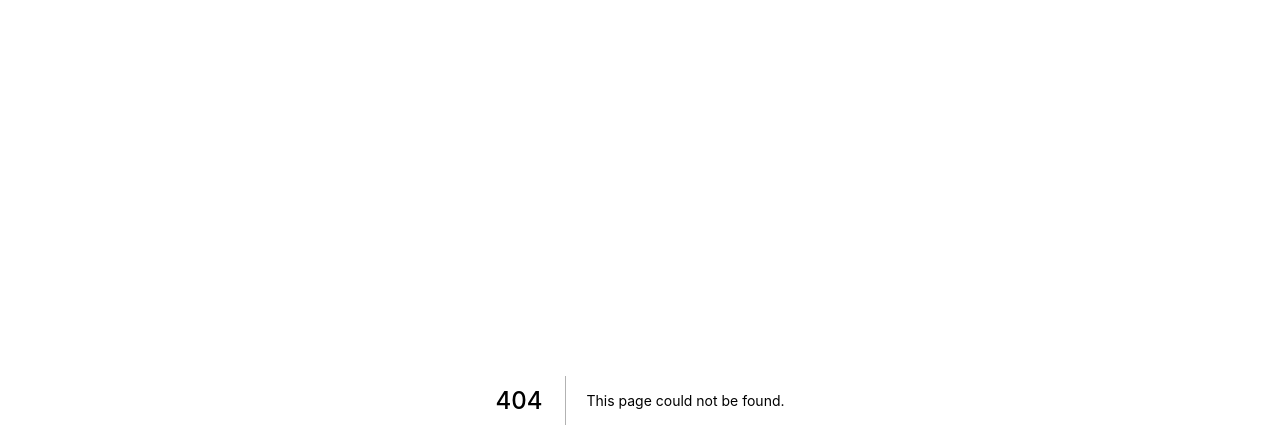
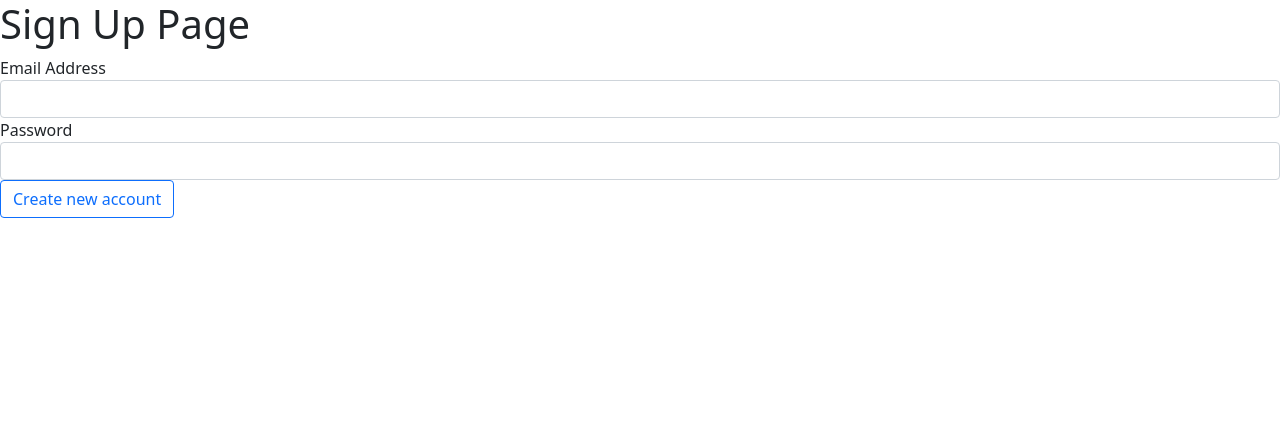
Before and after one commit to akronborn/ment-tix, a Next.js app in the folder client/: page /auth/signup in a window 1280 px wide. Before the commit this address had no page. Shown: the top 448 px of the page. Built offline with nearby package versions, Linux system fonts and the light colour scheme.

Commit message:
added sign up page

```diff
--- /dev/null
+++ b/client/pages/auth/signup.js
@@ -0,0 +1,18 @@
+const SignUp = () => {
+  return (
+    <form>
+      <h1>Sign Up Page</h1>
+      <div className="form-group">
+        <label>Email Address</label>
+        <input className="form-control" />
+      </div>
+      <div className="form-group">
+        <label>Password</label>
+        <input className="form-control" type="password" />
+      </div>
+      <button className="btn btn-outline-primary "> Create new account </button>
+    </form>
+  );
+};
+
+export default SignUp;
```
